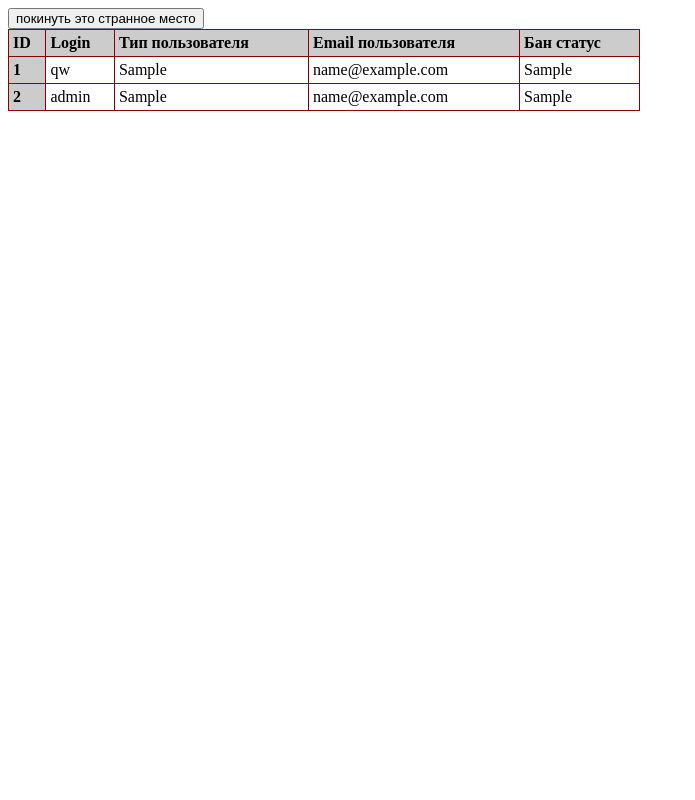
After one commit to phploc/QUAD, a PHP site: page /users_table.php in a window 1280 px wide. The commit adds this page. Shown: the whole page, without its empty margins (0-695 px from the left). Run offline with PHP 8.4, Linux system fonts and the light colour scheme; a user stored in the database is signed in; data comes from the database, SQL or seed files in the repository; tables that the repository leaves empty or names only in its code hold one stand-in row (values such as "Sample post").

Commit message:
Добавлены типы, таблица пользователей, фикс ban
Добавлено 3 типа пользователей admin, user и down и Ban
У пользователя типа admin есть возможность запросить таблицу с информацией пользователей
Bonus ban system смягчена

```diff
--- a/index.php
+++ b/index.php
@@ -10,7 +10,7 @@ elseif($_GET['method']==='register' && $_SERVER['REQUEST_METHOD']=='POST'){
 	writeregister($mysqli);
 }
 echo <<<XOF
-<form action="montyhalleng" method="POST">
+<form action="/montyhalleng" method="POST">
      <input name="myActionName" type="submit" value="{$_SESSION['count']}Посмотреть на парадокс{$_SESSION['bonus']}" />
 </form>
 XOF;
--- a/params.php
+++ b/params.php
@@ -3,6 +3,7 @@ if(!defined('QUAD'))
 	err();
 define('HOME','php.loc');  //для проверки рефера
 define('SALT','quadropus');  //для засолки
+define('LIFETIME',600);		//время жизни формы
 date_default_timezone_set('Europe/Minsk');
 
 ini_set("session.name", 'servise');
@@ -31,9 +32,9 @@ function saling($sacred_string){
 	return md5(md5($sacred_string.SALT));
 }
 
-function crypt_hide($code='1'){				////функция шифровки/расшифровки
+function crypt_hide($code=true){				////функция шифровки/расшифровки
 	$id_sess=session_id();
-	if($code==='1'){
+	if($code===true){
 	return openssl_encrypt($id_sess.time().SALT,'RC4-40','gh');
 	}
 	else{
@@ -54,7 +55,7 @@ if($_SESSION['count']>5 || $_SERVER['REQUEST_TIME']<$_SESSION['bantime']){
 	err('на F5 можно и поменьше нажимать');
 }
 
-if(isset($_SESSION['oldtime'])){
+if(isset($_SESSION['oldtime']) && $_SERVER['REQUEST_URI'] == $_SESSION['oldurl'] ){
 	$deltatime=$_SERVER['REQUEST_TIME']-$_SESSION['oldtime'];
 	$_SESSION['oldtime'] = $_SERVER['REQUEST_TIME'];
 	if($deltatime<3){
@@ -63,6 +64,7 @@ if(isset($_SESSION['oldtime'])){
 }
 else{
 	$_SESSION['oldtime'] = $_SERVER['REQUEST_TIME'];
+	$_SESSION['oldurl'] = $_SERVER['REQUEST_URI'];
 }
 
 //*******************DBmysql********************************
@@ -85,9 +87,15 @@ XOF;
 
 }
 function welcom(){
-
+if($_SESSION['id_type']==0){
+echo <<<XOF
+<form action="/users_table">
+<input type="submit" name="users" value="Таблица пользователей" />
+</form>
+XOF;
+}
 	return <<<XOF
-Вечер в хату, {$_SESSION['user']} <br>
+Вечер в хату, {$_SESSION['user']}{$_SESSION['id_type']} <br>
 <form action="/logout">
 <input type="submit" name="logout" value="покинуть это" />
 </form>
@@ -99,7 +107,7 @@ XOF;
 
 function regist_button(){
 return <<<XOF
-<p><a href="register">Зарегистрироваться</a></p>
+<p><a href="/register">Зарегистрироваться</a></p>
 XOF;
 }
 
@@ -109,7 +117,7 @@ $CRYPT=crypt_hide();
 return <<<XOF
 Введите данные в форму регистрации
 <form action="/register" method="post">
-E-mail: <input required type="text" name="e-mail" /><br />
+Email: <input required type="text" name="email" /><br />
 Username: <input required type="text" name="user" /><br />
 Password: <input required type="password" name="pass" /><br />
 <input hidden type="text" name="crypt" value="{$CRYPT}" />
@@ -122,17 +130,20 @@ to_location();
 
 function writeregister($mysqli){
 	$time_login=crypt_hide($_POST['crypt']);
-	if(!empty($_POST['user']) && !empty($_POST['pass']) && !empty($_POST['e-mail']) && (time()-$time_login)<600){
-	$regis_email = $mysqli->real_escape_string($_POST['e-mail']);
+	if(!empty($_POST['user']) && !empty($_POST['pass']) && !empty($_POST['email']) && (time()-$time_login)<LIFETIME){
+	$regis_email = $mysqli->real_escape_string($_POST['email']);
 	$regis_user = $mysqli->real_escape_string($_POST['user']);
 	$regis_pass = $mysqli->real_escape_string($_POST['pass']);
-	$chek_login = $mysqli->query("SELECT * FROM `users` WHERE login='{$regis_user}'"); 								//проверка уникальности Логина
 	preg_match_all(/*'%[\.\-_A-Za-z0-9]+?@[\.\-A-Za-z0-9]+?[\ .A-Za-z0-9]{2,}%'*/'%.%',$regis_email, $match_email);	//регулярное выражение для email (ОТКЛЮЧЕНО) ($re = '/^[a-z0-9.]{1,30}@[a-z0-9]{1,30}\.[a-z]{2,10}$/mi';)
 	preg_match_all(/*'%[A-z\d]{3,}%'*/'%.%', $regis_user, $match_user);												//регулярное выражение для login  (ОТКЛЮЧЕНО)
 	preg_match_all(/*'%[A-z\d]{6,}%'*/'%.%', $regis_pass, $match_pass);												//регулярное выражение для pass  (ОТКЛЮЧЕНО)
-	if($chek_login->num_rows>=1 || empty($match_email[0][0]) || empty($match_user[0][0])  || empty($match_pass[0][0])){
+	if( empty($match_email[0][0]) || empty($match_user[0][0])  || empty($match_pass[0][0])){
 		to_location('register');
 		}
+	$chek_login = $mysqli->query("SELECT * FROM `users` WHERE login='{$regis_user}'"); 								//проверка уникальности Логина
+	if($chek_login->num_rows>=1){
+		to_location('register');
+	}
 	else {
 	$sail_pass=saling($regis_pass);
 	$write = $mysqli->query("INSERT INTO `users` (`id`, `login`, `password`, `time`, `banned`, `email`) VALUES (NULL, '{$regis_user}', '{$sail_pass}', CURRENT_TIMESTAMP, '0', '{$regis_email}')");
@@ -146,15 +157,18 @@ $host=parse_url($_SERVER['HTTP_REFERER'],PHP_URL_HOST);
 $time_login=crypt_hide($_POST['crypt']);
 if($host!=HOME && empty($_SESSION['user']) && $_GET['method']=='login' )
 	authform();
-elseif(!empty($_POST['user']) && !empty($_POST['pass']) && (time()-$time_login)<600 ){
+elseif(!empty($_POST['user']) && !empty($_POST['pass']) && (time()-$time_login)<LIFETIME ){
 
 		$authuser = $mysqli->real_escape_string($_POST['user']);
 		$authpass = $mysqli->real_escape_string($_POST['pass']);
 		$sail_pass=saling($authpass);
 		$res = $mysqli->query("SELECT * FROM `users` WHERE login='{$authuser}' AND password='{$sail_pass}'");
 		if($res->num_rows>=1){
-		$_SESSION['user'] = $_POST['user'];
+		$user_info=$res->fetch_assoc();
+		$_SESSION['user'] = $user_info['login'];
+		$_SESSION['id_type'] = $user_info['id_type'];
 		to_location();
+
 		}
 		else
 		echo 'авторизация не пройдена';
--- /dev/null
+++ b/users_table.php
@@ -0,0 +1,66 @@
+<?php
+
+define('QUAD',true);
+require_once 'params.php';
+/*
+$types = $mysqli->query("SELECT * FROM `type` WHERE 1");
+while($type_info=$types->fetch_assoc()){
+	$user_types[$type_info['id_type']] = $type_info['value'];
+	}
+	*/
+
+//$res = $mysqli->query("SELECT * FROM `users` WHERE 1");
+$res = $mysqli->query("SELECT users.id, users.login, users.email, type.value, banstatus.valueban FROM users, type, banstatus WHERE users.id_type = type.id_type AND banstatus.id_ban = users.banned");
+
+$string="";
+while($user_info=$res->fetch_assoc()){
+
+$string.="
+<tr>
+    <th>{$user_info['id']}</th>
+    <td>{$user_info['login']}</td>
+    <td>{$user_info['value']}</td>
+    <td>{$user_info['email']}</td>
+	<td>{$user_info['valueban']}</td>
+</tr>";
+
+}
+
+echo <<<XOF
+<html>
+ <head>
+  <meta http-equiv="Content-Type" content="text/html; charset=utf-8">
+  <title>Таблица пользователей</title>
+  <style type="text/css">
+    table {
+     border-collapse: collapse; /* Отображать двойные линии как одинарные */
+    }
+    th {
+     background: #ccc; /* Цвет фона */
+     text-align: left; /* Выравнивание по левому краю */
+    }
+    td, th {
+     border: 1px solid #800; /* Параметры границы */
+     padding: 4px; /* Поля в ячейках */
+    }
+  </style>
+ </head>
+ <body>
+ <table width="50%" cellspacing="0" border="1">
+   <tr>
+    <th>ID</th>
+    <th>Login</th>
+    <th>Тип пользователя</th>
+	<th>Email пользователя</th>
+	<th>Бан статус</th>
+   </tr>
+   {$string}
+ </body>
+</html>
+XOF;
+
+echo <<<XOF
+<form action="/index">
+<input type="submit" name="logout" value="покинуть это странное место" />
+</form>
+XOF;
```
Also changed, not shown: montyhalleng.php (+8 -0 lines), .htaccess, robots.txt (line endings or trailing spaces).
